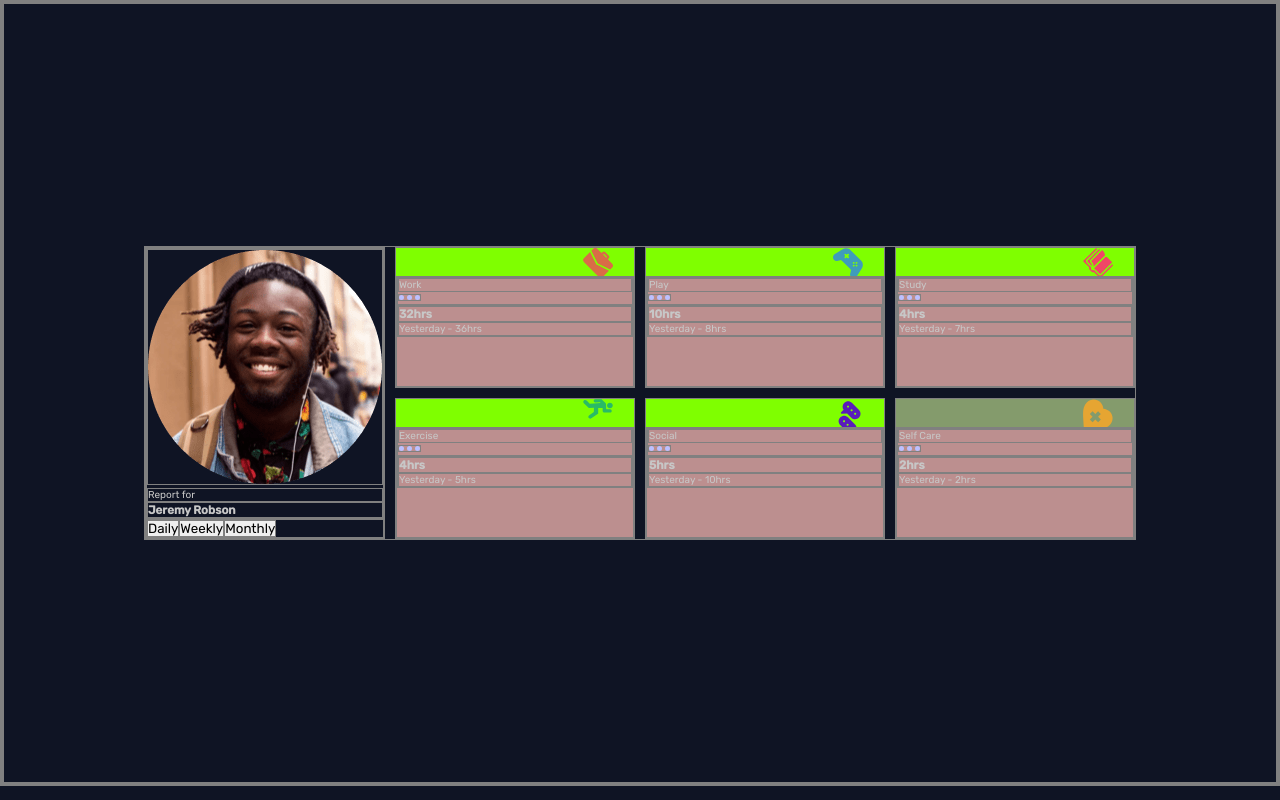
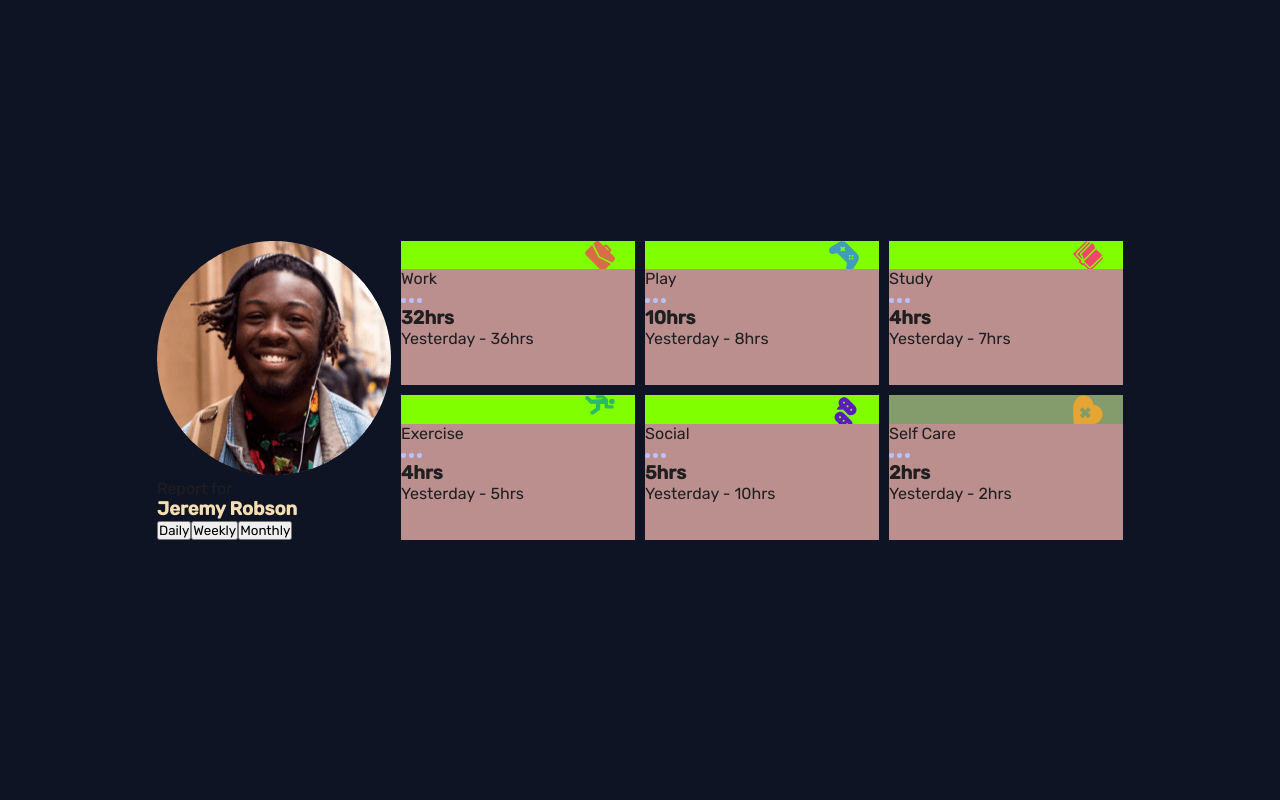
Before and after one commit to xvferdy/fem-time-tracking-dashboard, a React (Create React App) app: page / in a window 1280 px wide. Built offline with nearby package versions, Linux system fonts and the light colour scheme.

Commit message:
♻️ Try to make it good
Refactor

```diff
--- a/src/stylesheets/css/main.css
+++ b/src/stylesheets/css/main.css
@@ -4,28 +4,28 @@
 *::after {
   margin: 0;
   padding: 0;
-  box-sizing: inherit;
+  box-sizing: border-box;
   font-family: "Rubik", sans-serif;
-  border: 1px solid grey;
 }
 
 body {
-  box-sizing: border-box;
   background-color: #0f1424;
 }
 
 html {
-  font-size: 62.5%;
   scroll-behavior: smooth;
 }
 
-h1,
+h1 {
+  color: wheat;
+}
+
 h2,
 h3,
 p,
 a,
 div {
-  color: #c7c7c7;
+  color: #1f1f1f;
 }
 
 .container {
--- a/src/stylesheets/scss/base/_base.scss
+++ b/src/stylesheets/scss/base/_base.scss
@@ -5,19 +5,14 @@
 *::after {
 	margin: 0;
 	padding: 0;
-	box-sizing: inherit;
+	box-sizing: border-box;
 	font-family: $primary-font;
-
-	border: 1px solid grey;
-	// overflow-x: hidden;
 }
 
 body {
-	box-sizing: border-box;
 	background-color: $very-dark-blue;
 }
 
 html {
-	font-size: 62.5%;
 	scroll-behavior: smooth;
 }
--- a/src/stylesheets/scss/base/_typography.scss
+++ b/src/stylesheets/scss/base/_typography.scss
@@ -3,11 +3,14 @@
 // - Font size: 18px (card titles e.g. Work, Play)
 
 // sementara
-h1,
+h1 {
+	color: wheat;
+}
+
 h2,
 h3,
 p,
 a,
 div {
-  color: rgb(199, 199, 199);
+	color: rgb(31, 31, 31);
 }
```
Also changed, not shown: 2 other files (tests, documents, lock files or other folders).
